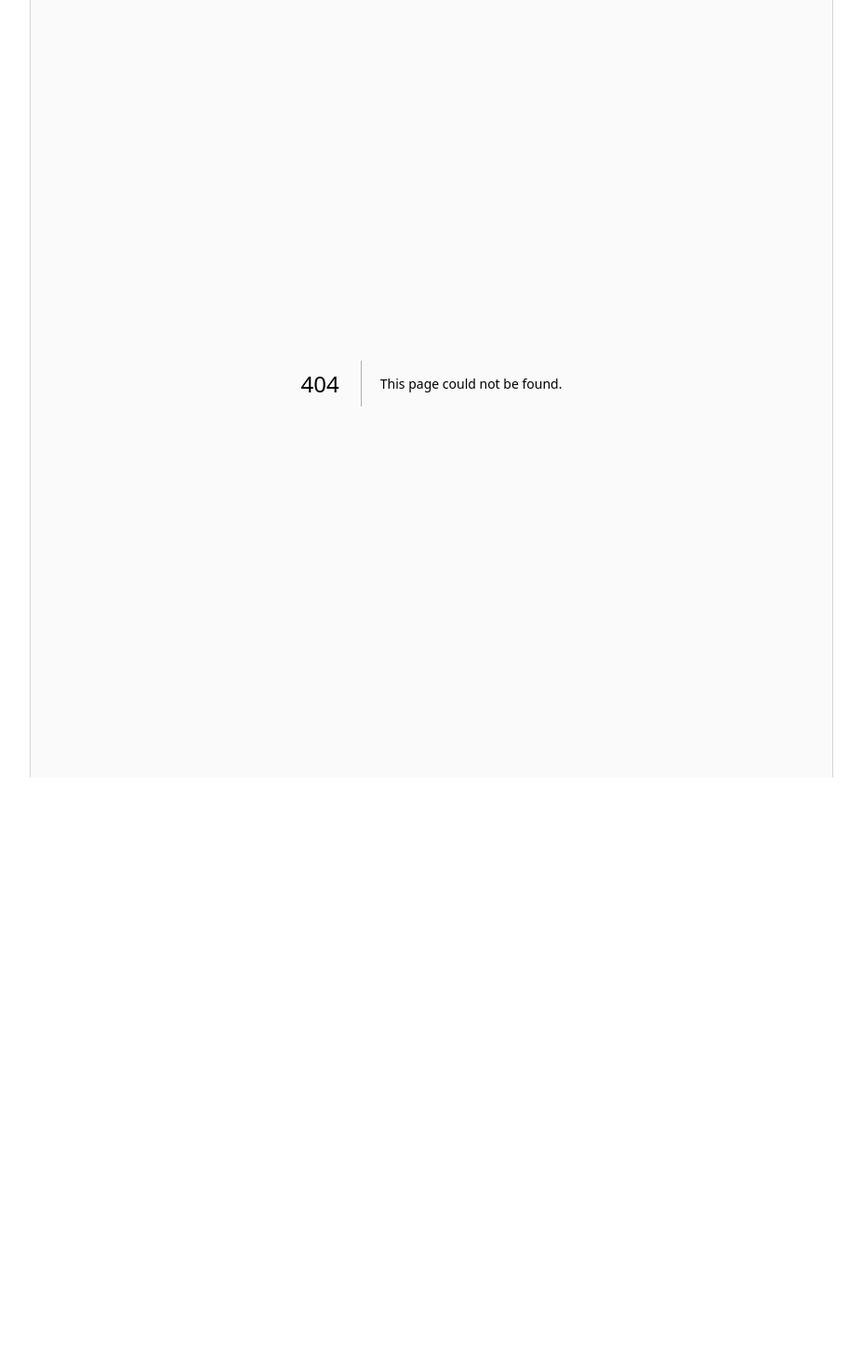
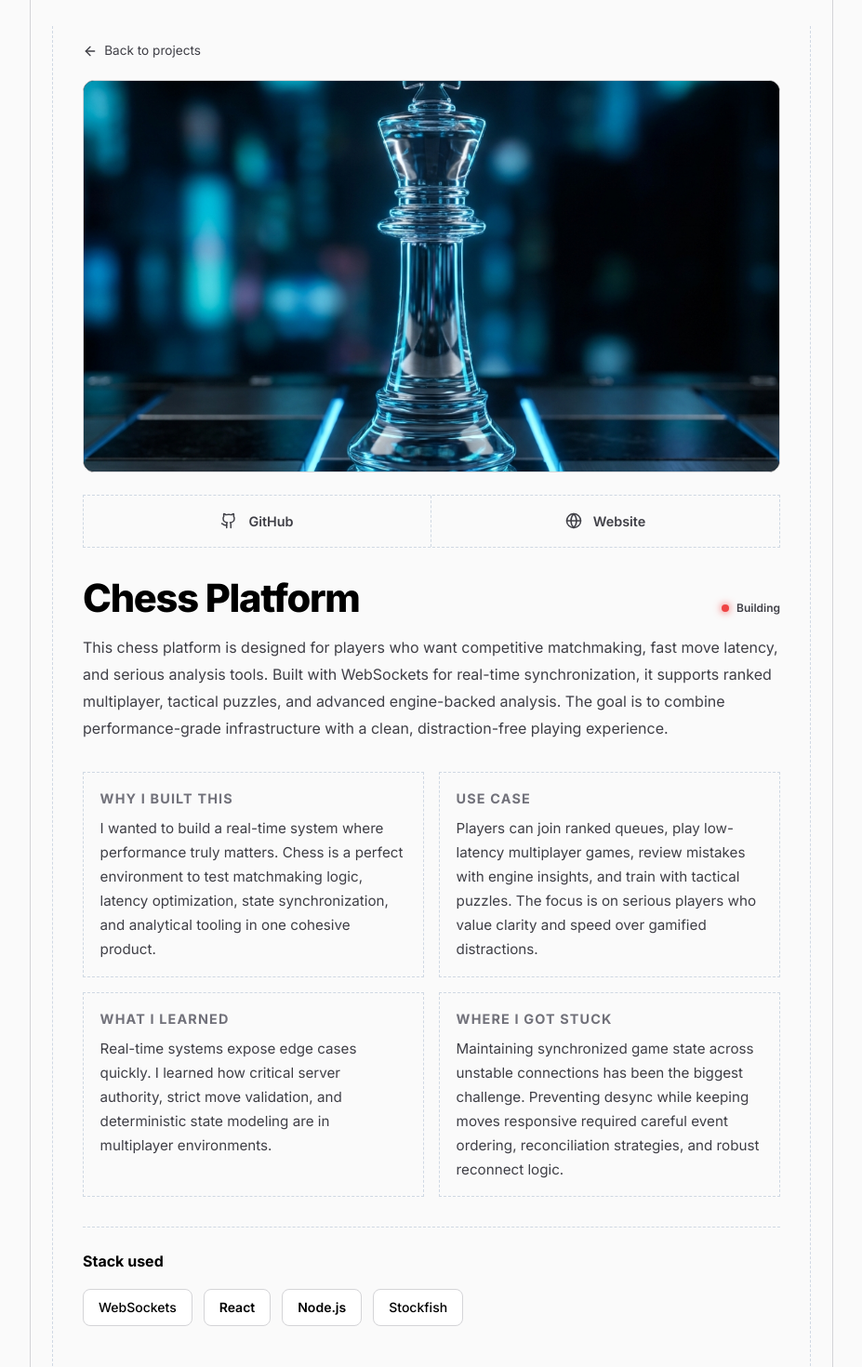
Before and after one commit to Abhijitam01/portfolio-website, a Next.js app: page /projects/chess in a window 1280 px wide. Before the commit this address had no page. Shown: the top 1470 px of the page at 93% size, without its empty margins (176-1103 px from the left). Before the commit the page ends 836 px from the top, so only its background shows below. Built offline with nearby package versions, Linux system fonts and the light colour scheme.

Commit message:
fixing the bug

```diff
--- a/src/app/globals.css
+++ b/src/app/globals.css
@@ -641,6 +641,116 @@ html.theme-color-transition *::after {
     color: var(--text-primary);
 }
 
+.project-page {
+    min-height: 100vh;
+    padding: 1rem 0 2rem;
+}
+
+.project-page-shell {
+    max-width: 860px;
+    margin: 0 auto;
+    border-left: 1px dashed var(--border-dotted);
+    border-right: 1px dashed var(--border-dotted);
+    padding: 1rem 2rem 3rem;
+}
+
+.project-page-back {
+    display: inline-flex;
+    align-items: center;
+    gap: 0.45rem;
+    text-decoration: none;
+    color: var(--text-secondary);
+    font-size: 0.85rem;
+    margin-bottom: 1.25rem;
+}
+
+.project-page-back:hover {
+    color: var(--text-primary);
+}
+
+.project-page-hero {
+    position: relative;
+    width: 100%;
+    aspect-ratio: 16/9;
+    border-radius: 12px;
+    overflow: hidden;
+    border: 1px solid var(--border-color);
+    margin-bottom: 1.5rem;
+    background-color: #000;
+}
+
+.project-page-action-bar {
+    display: grid;
+    grid-template-columns: repeat(2, minmax(0, 1fr));
+    border: 1px dashed var(--border-dotted);
+    margin-bottom: 2rem;
+}
+
+.project-page-action-btn {
+    display: flex;
+    align-items: center;
+    justify-content: center;
+    gap: 0.75rem;
+    padding: 1rem;
+    background: transparent;
+    border: none;
+    color: var(--text-secondary);
+    text-decoration: none;
+    font-weight: 600;
+    font-size: 0.9rem;
+    border-right: 1px dashed var(--border-dotted);
+    transition: all 0.2s ease;
+}
+
+.project-page-action-btn:last-child {
+    border-right: none;
+}
+
+.project-page-action-btn:hover {
+    background-color: var(--bg-secondary);
+    color: var(--text-primary);
+}
+
+.project-page-title-row {
+    display: flex;
+    justify-content: space-between;
+    align-items: baseline;
+    margin-bottom: 1rem;
+    gap: 1rem;
+}
+
+.project-page-title {
+    font-size: clamp(2rem, 4vw, 2.6rem);
+    font-weight: 800;
+    letter-spacing: -0.03em;
+    line-height: 1.1;
+}
+
+.project-page-description {
+    font-size: 1rem;
+    color: var(--text-secondary);
+    margin-bottom: 2rem;
+    line-height: 1.8;
+}
+
+.project-page-case-study {
+    display: grid;
+    grid-template-columns: repeat(2, minmax(0, 1fr));
+    gap: 1rem;
+    margin-bottom: 2rem;
+}
+
+.project-page-stack-section {
+    padding-top: 1.5rem;
+    border-top: 1px dashed var(--border-dotted);
+}
+
+.project-page-stack-title {
+    font-size: 1rem;
+    font-weight: 700;
+    margin-bottom: 1rem;
+}
+
 .modal-title-row {
     display: flex;
     justify-content: space-between;
@@ -862,6 +972,16 @@ html.theme-color-transition *::after {
     .modal-action-btn:last-child { border-bottom: none; }
     .modal-title { font-size: 2rem; }
     .modal-case-study { grid-template-columns: 1fr; }
+    .project-page-shell {
+        border-left: none;
+        border-right: none;
+        padding: 0.5rem 0.75rem 2rem;
+    }
+    .project-page-action-bar { grid-template-columns: 1fr; }
+    .project-page-action-btn { border-right: none; border-bottom: 1px dashed var(--border-dotted); }
+    .project-page-action-btn:last-child { border-bottom: none; }
+    .project-page-title-row { align-items: flex-start; flex-direction: column; }
+    .project-page-case-study { grid-template-columns: 1fr; }
 
     .header-content {
         padding: 2.25rem 0 2rem;
--- /dev/null
+++ b/src/app/projects/[id]/page.tsx
@@ -0,0 +1,122 @@
+import Link from "next/link";
+import Image from "next/image";
+import { notFound } from "next/navigation";
+import { ArrowLeft, Github, Globe } from "lucide-react";
+import { projects } from "@/data/projects";
+import { HoverTag } from "@/components/hover-tag";
+
+interface ProjectPageProps {
+  params: Promise<{ id: string }>;
+}
+
+export const dynamicParams = false;
+
+export function generateStaticParams() {
+  return projects.map((project) => ({ id: project.id }));
+}
+
+export default async function ProjectPage({ params }: ProjectPageProps) {
+  const { id } = await params;
+  const project = projects.find((item) => item.id === id);
+
+  if (!project) {
+    notFound();
+  }
+
+  return (
+    <main className="project-page">
+      <div className="project-page-shell">
+        <Link href="/" className="project-page-back">
+          <ArrowLeft size={16} />
+          Back to projects
+        </Link>
+
+        <div className="project-page-hero">
+          <Image
+            src={project.image}
+            alt={project.title}
+            fill
+            sizes="(max-width: 900px) 100vw, 860px"
+            quality={90}
+            style={{ objectFit: "cover" }}
+            priority
+          />
+        </div>
+
+        <div className="project-page-action-bar">
+          <a
+            href={project.links.find((link) => link.text === "GitHub")?.url || "#"}
+            target="_blank"
+            rel="noopener noreferrer"
+            className="project-page-action-btn"
+          >
+            <Github size={18} />
+            GitHub
+          </a>
+          <a
+            href={project.links.find((link) => link.primary)?.url || "#"}
+            target="_blank"
+            rel="noopener noreferrer"
+            className="project-page-action-btn"
+          >
+            <Globe size={18} />
+            Website
+          </a>
+        </div>
+
+        <div className="project-page-title-row">
+          <h1 className="project-page-title">{project.title}</h1>
+          <div className="project-status">
+            <div className={`status-dot ${project.status.toLowerCase()}`} />
+            {project.status}
+          </div>
+        </div>
+
+        <p className="project-page-description">{project.fullDescription}</p>
+
+        <div className="project-page-case-study">
+          <div className="case-study-block">
+            <h2 className="case-study-title">Why I built this</h2>
+            <p className="case-study-text">{project.caseStudy.why}</p>
+          </div>
+          <div className="case-study-block">
+            <h2 className="case-study-title">Use case</h2>
+            <p className="case-study-text">{project.caseStudy.useCase}</p>
+          </div>
+          <div className="case-study-block">
+            <h2 className="case-study-title">What I learned</h2>
+            <p className="case-study-text">{project.caseStudy.learned}</p>
+          </div>
+          <div className="case-study-block">
+            <h2 className="case-study-title">Where I got stuck</h2>
+            <p className="case-study-text">{project.caseStudy.stuck}</p>
+          </div>
+        </div>
+
+        <div className="project-page-stack-section">
+          <h2 className="project-page-stack-title">Stack used</h2>
+          <div className="stack-pill-grid">
+            {project.techStack.map((tech) => {
+              const techImages: Record<string, string> = {
+                TypeScript: "/tags/typescript.png",
+                React: "/tags/react.png",
+                "Next.js": "/tags/nextjs.png",
+                Solana: "/tags/solana.png",
+                "Node.js": "/tags/nodejs.png",
+                "Tailwind CSS": "/tags/tailwind.png",
+                Rust: "/tags/rust.png",
+              };
+              const imageSrc = techImages[tech];
+
+              return (
+                <span key={tech} className="stack-pill">
+                  {imageSrc ? <HoverTag text={tech} imageSrc={imageSrc} /> : tech}
+                </span>
+              );
+            })}
+          </div>
+        </div>
+      </div>
+    </main>
+  );
+}
```
Also changed, not shown: src/app/page.tsx (+1 -7 lines), src/components/project.tsx (+6 -28 lines).
